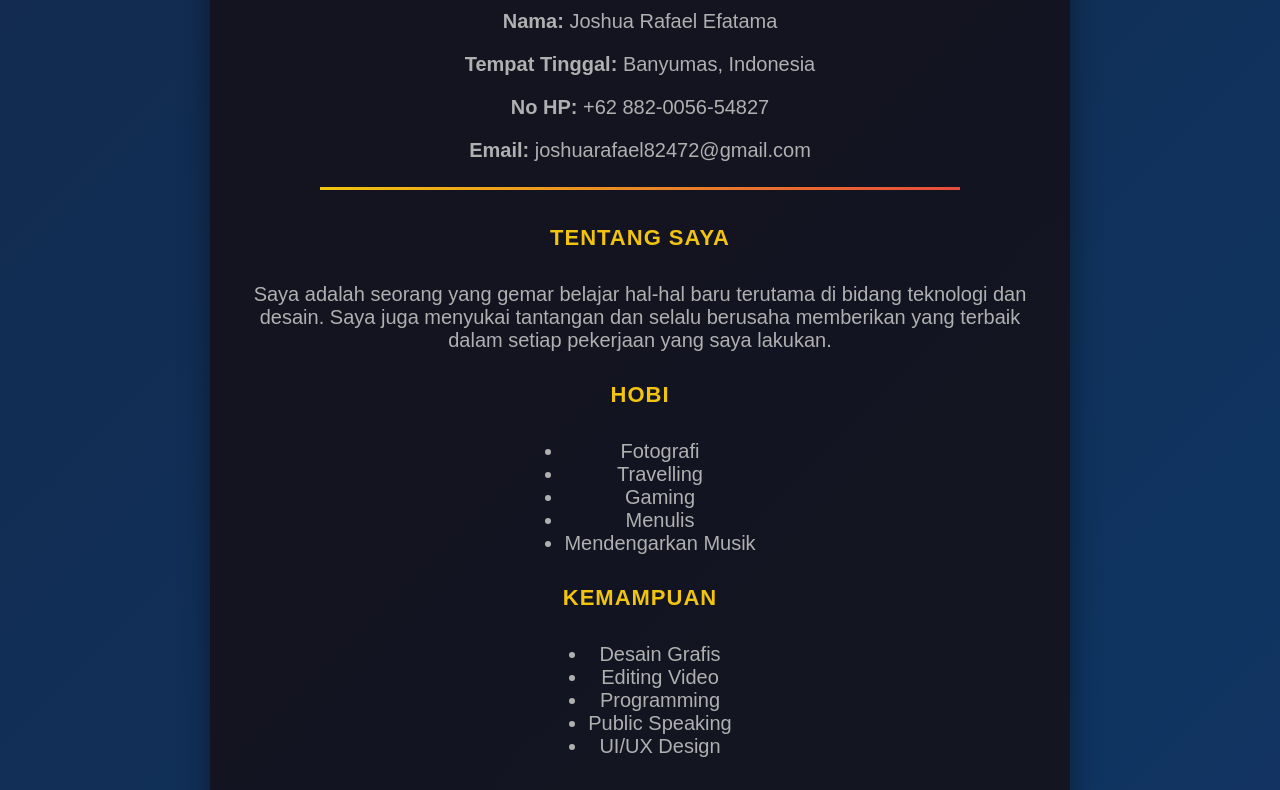
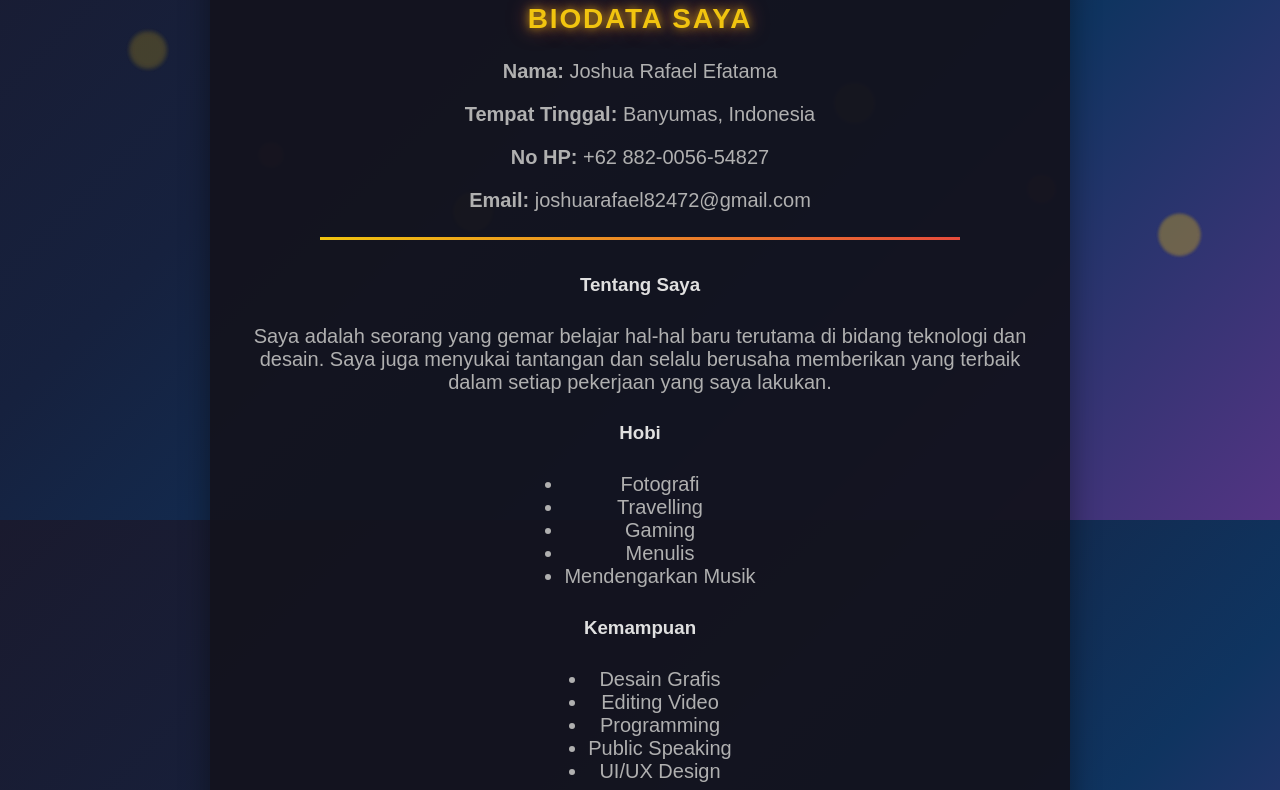
Before and after one commit to joshuaarafael/Latian1, a plain HTML site: page index.html in a window 1280 px wide. Shown: the part 280-1070 px from the top of the page. Drawn offline with Linux system fonts and the light colour scheme.

Commit message:
sepuluh commit

```diff
--- a/index.html
+++ b/index.html
@@ -9,7 +9,7 @@
 <script src="script.js"></script>
 <body>
     <div class="biodata-container">
-        <img id="profilePic" src="image/s.jpg" alt="image" class="profile-pic">
+        <img id="profilePic" src="image/a.webp" alt="image" class="profile-pic">
         <h2>Biodata</h2>
         <p><strong>Nama:</strong> Joshua Rafael Efatama</p>
         <p><strong>Tempat Tinggal:</strong> Banyumas, Indonesia</p>
@@ -55,10 +55,15 @@
 
         <h3>Media Sosial</h3>
         <div class="social-links">
-            <a href="#">Instagram</a> |
-            <a href="#">TikTok</a> |
-            <a href="#">YouTube</a>
+            <a href="https://www.instagram.com/joshuarafaell_?igsh=MWdsZjBvdmRnemUwNQ==">Instagram</a> |
+            <a href="https://www.tiktok.com/@joshuarafaelll">TikTok</a> |
+            <a href="https://www.youtube.com/@joshuarafael950">YouTube</a>
         </div>
+    </div>
+
+    <div class="bubbles">
+        <span></span><span></span><span></span><span></span>
+        <span></span><span></span><span></span>
     </div>
 </body>
 </html>
--- a/script.js
+++ b/script.js
@@ -3,11 +3,39 @@ document.addEventListener("DOMContentLoaded", function() {
 
     profilePic.addEventListener("mouseenter", function() {
         profilePic.classList.add("flip");
-        profilePic.src = "image/a.jpg"; // Ganti dengan gambar lain
+        profilePic.src = "image/s.webp"; // Ganti dengan gambar lain
     });
 
     profilePic.addEventListener("mouseleave", function() {
         profilePic.classList.remove("flip");
-        profilePic.src = "image/s.jpg"; // Kembali ke gambar awal
+        profilePic.src = "image/a.webp"; // Kembali ke gambar awal
     });
 });
+
+document.addEventListener("DOMContentLoaded", function () {
+    const bubbleContainer = document.createElement("div");
+    bubbleContainer.classList.add("bubbles");
+    document.body.appendChild(bubbleContainer);
+
+    for (let i = 0; i < 7; i++) {
+        let bubble = document.createElement("span");
+        bubbleContainer.appendChild(bubble);
+    }
+});
+
+document.addEventListener("DOMContentLoaded", function() {
+    const title = document.querySelector("h2");
+    const text = "Biodata saya";
+    let i = 0;
+
+    function typeEffect() {
+        if (i < text.length) {
+            title.innerHTML += text.charAt(i);
+            i++;
+            setTimeout(typeEffect, 150);
+        }
+    }
+
+    title.innerHTML = "";
+    typeEffect();
+});
--- a/styles.css
+++ b/styles.css
@@ -10,6 +10,7 @@ body {
     animation: fadeIn 1s ease-in-out, bgAnimation 10s infinite alternate;
     overflow-y: auto;
     color: #e0e0e0;
+    background-attachment: fixed;
 }
 
 @keyframes fadeIn {
@@ -35,26 +36,20 @@ body {
     justify-content: center;
     align-items: center;
     transition: transform 0.3s, box-shadow 0.3s;
-    animation: bounceIn 1.5s ease-in-out;
     position: relative;
-    overflow: hidden;
+    margin: 50px auto;
+    max-height: none;
+    animation: fadeInUp 1s ease-out;
 }
 
-.biodata-container::before {
-    content: '';
-    position: absolute;
-    top: -50px;
-    left: -50px;
-    width: 200px;
-    height: 200px;
-    background: rgba(255, 215, 0, 0.1); /* Emas lembut */
-    border-radius: 50%;
-    animation: moveBubble 6s infinite alternate;
+@keyframes fadeInUp {
+    from { opacity: 0; transform: translateY(30px); }
+    to { opacity: 1; transform: translateY(0); }
 }
 
-@keyframes moveBubble {
-    0% { transform: translate(0, 0); }
-    100% { transform: translate(50px, 50px); }
+.biodata-container:hover {
+    transform: scale(1.02);
+    box-shadow: 0 15px 40px rgba(0, 0, 0, 0.5);
 }
 
 .profile-pic {
@@ -68,12 +63,29 @@ body {
     animation: pulse 2s infinite;
 }
 
-.flip {
-    transform: rotateY(180deg);
+.profile-pic:hover {
+    transform: rotateY(360deg) scale(1.1);
 }
 
-.profile-pic:hover {
-    transform: rotateY(360deg) scale(1.1);
+.footer {
+    position: relative;
+    overflow: hidden;
+}
+
+.footer::before {
+    content: "";
+    position: absolute;
+    width: 100%;
+    height: 30px;
+    bottom: 0;
+    left: 0;
+    background: url('https://i.ibb.co/Hz8CZv3/wave.png') repeat-x;
+    animation: waveMove 5s linear infinite;
+}
+
+@keyframes waveMove {
+    0% { background-position: 0 0; }
+    100% { background-position: 1000px 0; }
 }
 
 h2 {
@@ -82,7 +94,8 @@ h2 {
     margin-bottom: 15px;
     text-transform: uppercase;
     letter-spacing: 1.8px;
-    animation: slideIn 1.2s ease-in-out;
+    text-shadow: 0 0 10px rgba(241, 196, 15, 0.8);
+    text-shadow: 0 0 10px rgba(241, 196, 15, 0.8), 0 0 20px rgba(231, 76, 60, 0.7);
 }
 
 p, ul {
@@ -92,20 +105,17 @@ p, ul {
     text-align: center;
 }
 
+p:hover, li:hover {
+    color: #f1c40f;
+    transition: 0.3s ease-in-out;
+}
+
 hr {
     border: none;
     height: 3px;
     background: linear-gradient(to right, #f1c40f, #e74c3c);
     margin: 15px 0;
     width: 80%;
-}
-
-h3 {
-    color: #f1c40f;
-    margin-top: 20px;
-    text-transform: uppercase;
-    font-size: 22px;
-    letter-spacing: 1px;
 }
 
 .social-links {
@@ -124,7 +134,6 @@ h3 {
     transition: background 0.3s, transform 0.3s;
     display: inline-block;
     box-shadow: 0 3px 10px rgba(0, 0, 0, 0.2);
-    animation: popUp 1.5s ease-in-out;
 }
 
 .social-links a:hover {
@@ -138,5 +147,52 @@ h3 {
     font-size: 14px;
     color: #888;
     text-align: center;
-    animation: fadeIn 2s ease-in-out;
 }
+
+/* Animasi Gelembung */
+.bubbles {
+    position: fixed;
+    top: 0;
+    left: 0;
+    width: 100%;
+    height: 100%;
+    overflow: hidden;
+    z-index: -1;
+    pointer-events: none;
+}
+
+.bubbles span {
+    position: absolute;
+    bottom: -50px;
+    background: rgba(255, 255, 255, 0.15);
+    border-radius: 50%;
+    animation: bubbleUp 10s infinite linear;
+    filter: blur(2px);
+}
+
+@keyframes bubbleUp {
+    0% {
+        transform: translateY(0) scale(0.5);
+        opacity: 1;
+    }
+    100% {
+        transform: translateY(-100vh) scale(1.2);
+        opacity: 0;
+    }
+}
+
+/* Gelembung Acak dengan Warna */
+.bubbles span:nth-child(odd) {
+    background: rgba(241, 196, 15, 0.3);
+}
+.bubbles span:nth-child(even) {
+    background: rgba(231, 76, 60, 0.3);
+}
+
+.bubbles span:nth-child(1) { width: 40px; height: 40px; left: 10%; animation-duration: 8s; }
+.bubbles span:nth-child(2) { width: 30px; height: 30px; left: 20%; animation-duration: 10s; }
+.bubbles span:nth-child(3) { width: 50px; height: 50px; left: 35%; animation-duration: 12s; }
+.bubbles span:nth-child(4) { width: 25px; height: 25px; left: 50%; animation-duration: 7s; }
+.bubbles span:nth-child(5) { width: 45px; height: 45px; left: 65%; animation-duration: 9s; }
+.bubbles span:nth-child(6) { width: 35px; height: 35px; left: 80%; animation-duration: 11s; }
+.bubbles span:nth-child(7) { width: 55px; height: 55px; left: 90%; animation-duration: 13s; }
```
Also changed, not shown: image/a.jpg (deleted), image/a.webp (added), image/s.jpg (deleted), image/s.webp (added).
